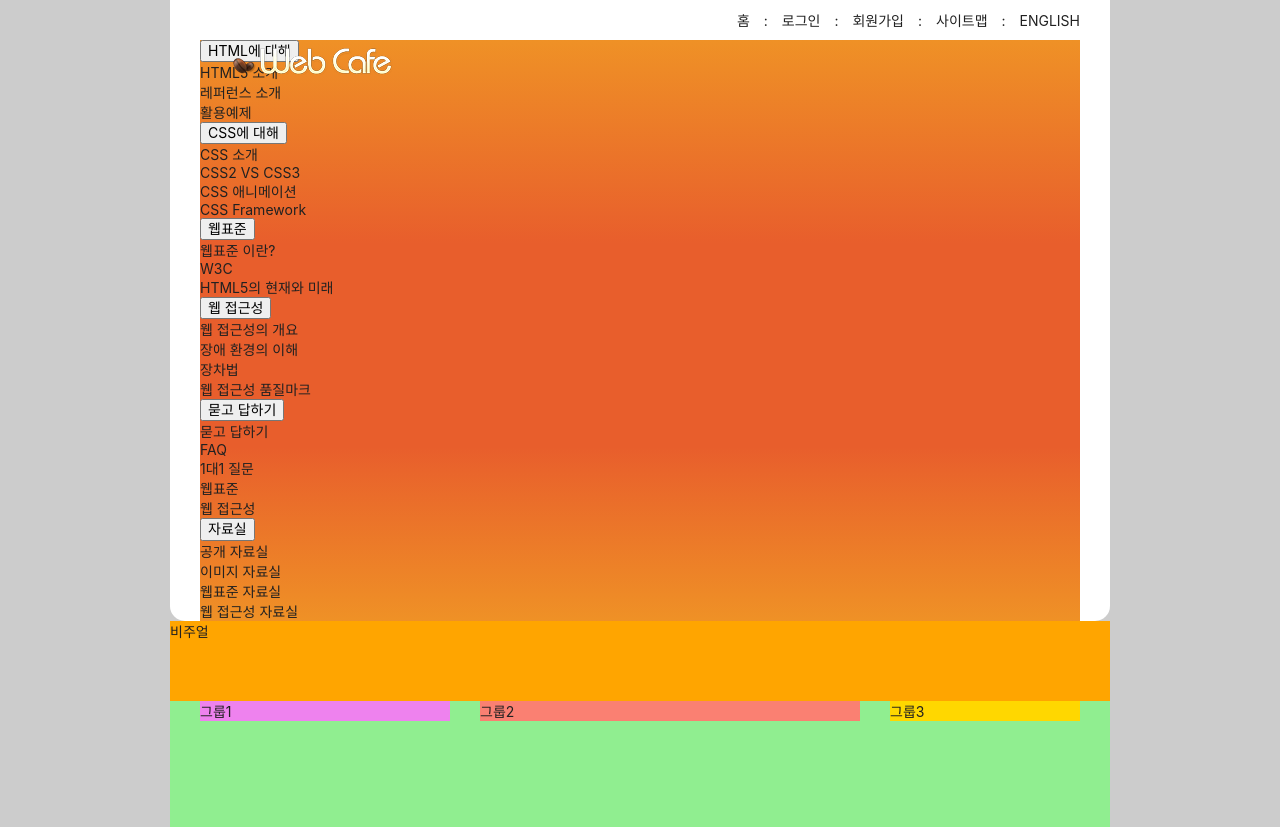
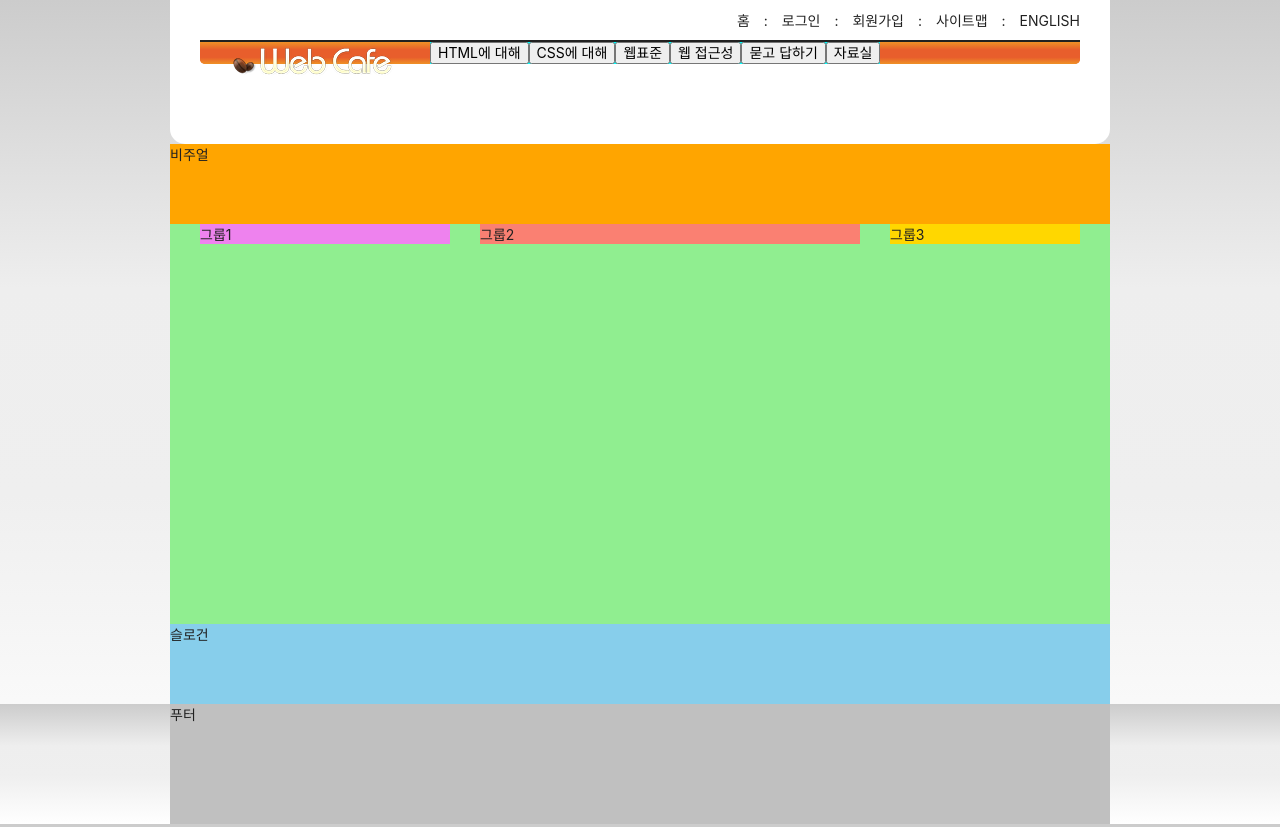
Before and after one commit to sykang013/HTML5, a plain HTML site: page index.html in a window 1280 px wide. Shown: the top 827 px of the page. Drawn offline with Linux system fonts and the light colour scheme; a web font is replaced by a local one.

Commit message:
float 이용 메뉴 배치

```diff
--- a/styles/style.css
+++ b/styles/style.css
@@ -37,7 +37,8 @@ body {
   /* em(부모로부터 상속받은 값을 기준으로 계산), rem(root를 기준으로 계산) 단위를 사용해보기 */
   font-size: 1.4rem;
   color: #212121;
-  background: #ccc;
+  background: #ccc
+    linear-gradient(to bottom, #ccc 0%, #eee 35%, #efefef 60%, #fff 100%);
   font-family: "Pretendard Variable", Pretendard, -apple-system,
     BlinkMacSystemFont, system-ui, Roboto, "Helvetica Neue", "Segoe UI",
     "Apple SD Gothic Neo", "Noto Sans KR", "Malgun Gothic", "Apple Color Emoji",
@@ -108,7 +109,11 @@ body {
 }
 
 /* 메인 메뉴 */
+.navigation {
+  padding-bottom: 80px;
+}
 .menu {
+  border-top: 2px solid #212121;
   background: #e85e2c
     linear-gradient(
       to bottom,
@@ -117,7 +122,31 @@ body {
       #e85e2c 70%,
       #ef9126 100%
     );
+  border-radius: 0 0 5px 5px;
+  display: flow-root;
+  padding-left: 230px;
 }
+
+.menu-item {
+  background-color: aqua;
+  float: left;
+}
+
+.sub-menu {
+  background-color: pink;
+  position: absolute;
+  display: none;
+}
+
+/* background-color -> 배경색
+background-image -> 배경 이미지
+background-repeat - > 배경 이미지 반복
+background-position -> 배경 이미지 위치
+background-attachment -> 배경 이미지 고정 여부
+background-size -> 배경 이미지 크기 조정
+
+환반에 단축해서 표기하는 법: 숏텐드 표기법
+background -> 공백으로 값과 값 */
 
 /* 비주얼 */
 .visual {
@@ -158,7 +187,8 @@ body {
 }
 /* 푸터 */
 .footer {
-  background: gray;
+  background: #ccc
+    linear-gradient(to bottom, #ccc 0%, #eee 35%, #efefef 60%, #fff 100%);
 }
 .footer-inner {
   background-color: silver;
```
